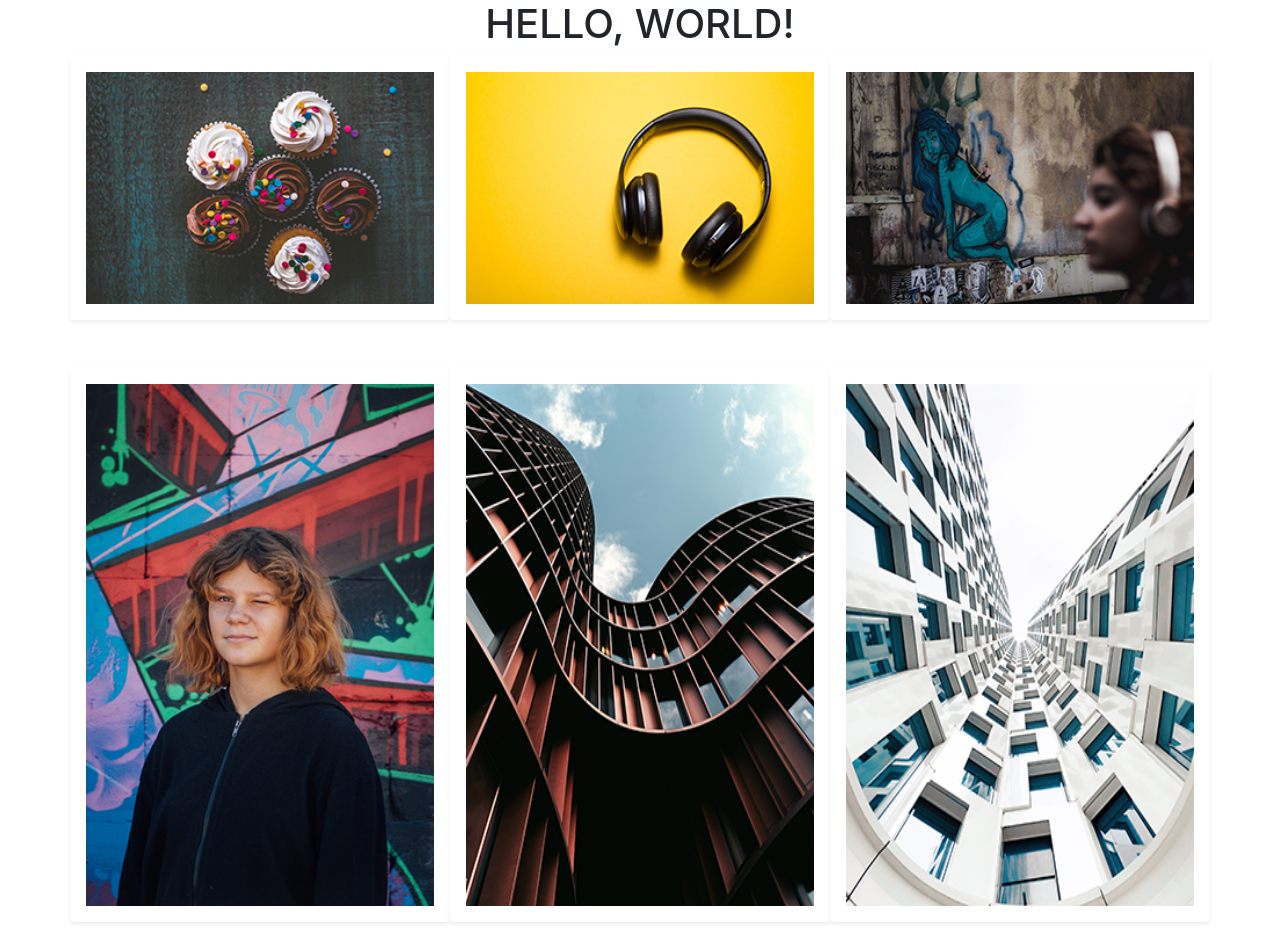
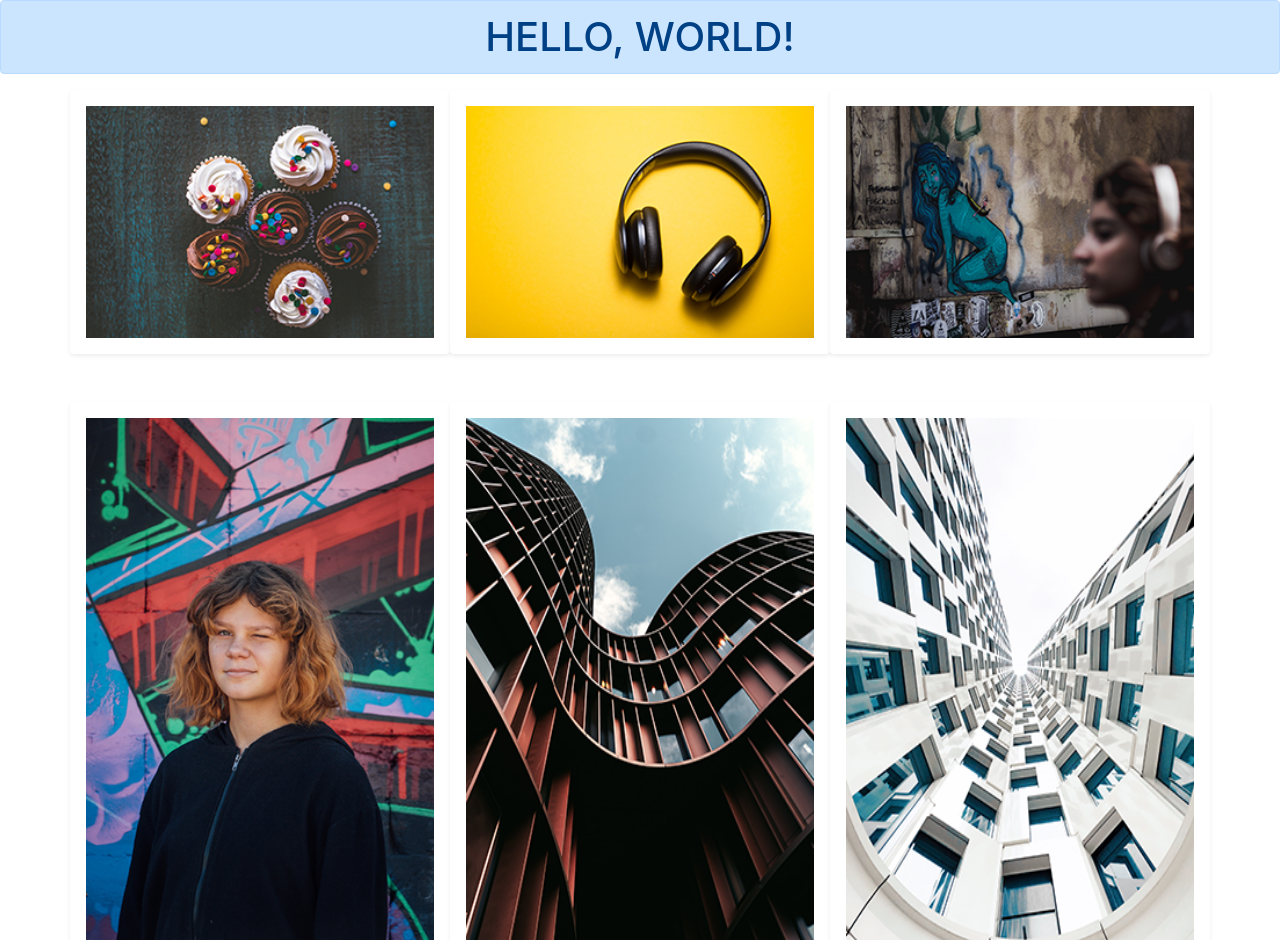
Before and after one commit to elizabethtran135/mw2-hw2-tran-elizabeth, a plain HTML site: page hw2-starter-files/index.html in a window 1280 px wide. Shown: the top 940 px of the page. Drawn offline with nearby package versions, Linux system fonts and the light colour scheme.

Commit message:
Added alert to h1

```diff
--- a/hw2-starter-files/index.html
+++ b/hw2-starter-files/index.html
@@ -13,7 +13,7 @@
   </head>
   <body>
     <header>
-    <h1 class="text-center text-uppercase">Hello, world!</h1>
+    <h1 class="text-center text-uppercase alert alert-primary" role="alert">Hello, world!</h1>
     </header>
     <main class="container">
       <div class="row">
```
